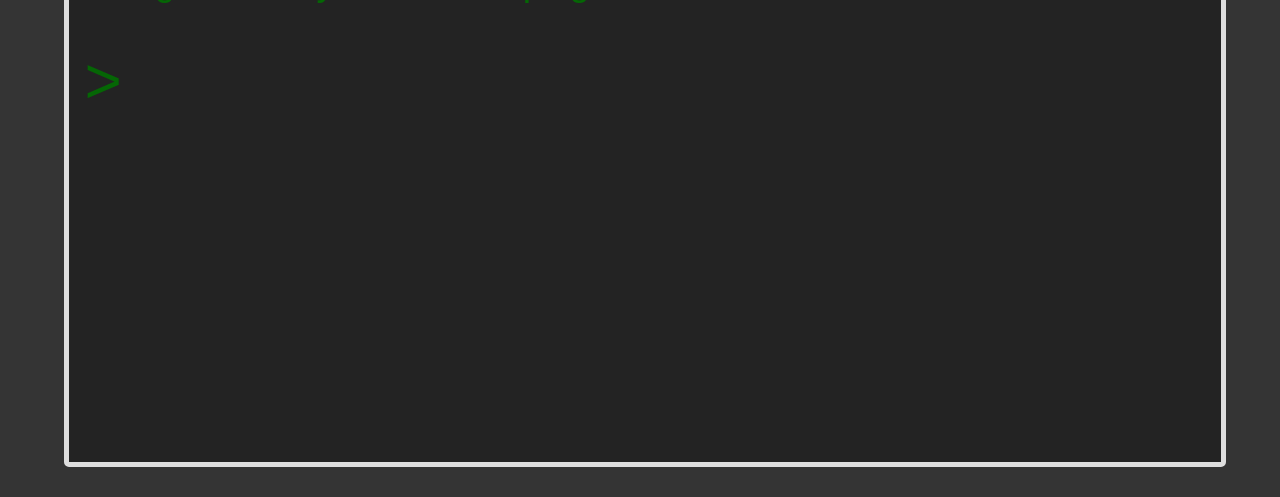
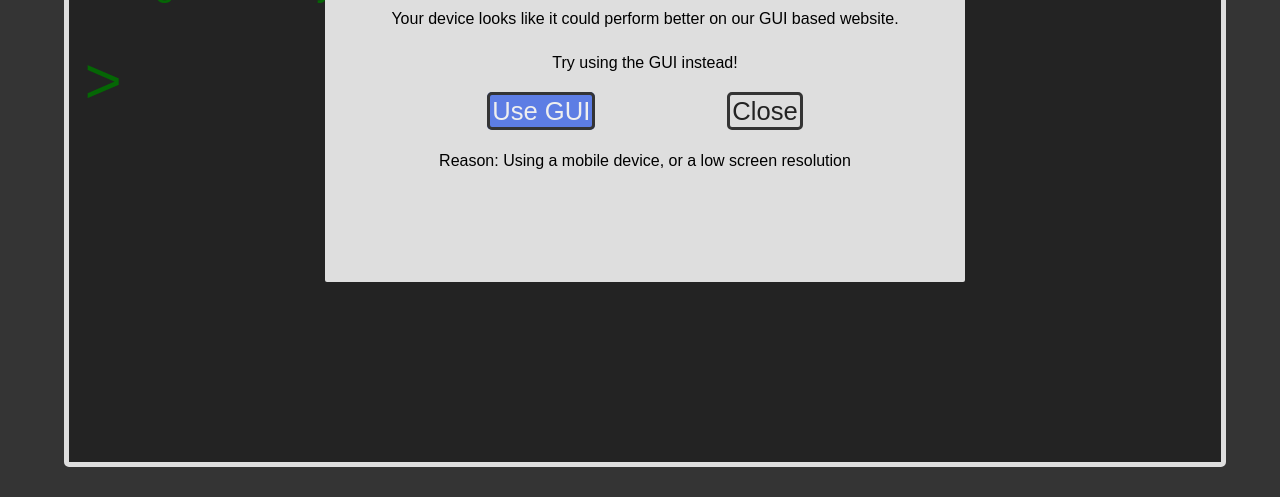
Before and after one commit to JayGgit/JayG-Website, a website: page public/index.html in a window 1280 px wide. Shown: the part 303-800 px from the top of the page. Drawn offline with Linux system fonts and the light colour scheme.

Commit message:
Added a warning for unsupported devices / browsers

```diff
--- a/public/index.html
+++ b/public/index.html
@@ -102,6 +102,43 @@
             font-size: 3vw;
             color: #056605;
         }
+        .warn {
+            position: absolute;
+            top: 50%;
+            left: 50%;
+            transform: translate(-50%, -50%);
+            width: 50vw;
+            height: 45vh;
+            background-color: #dedede;
+            border-width: 3px;
+            border-color: #454545;
+            border-radius: 2px;
+            text-align: center;
+        }
+        .warn > * {
+            font-family: Arial, Helvetica, sans-serif;
+            margin: 2vw;
+        }
+        .warn a {
+            margin-inline: 5vw;
+            text-decoration: none;
+            font-size: 2vw;
+            padding: 2px;
+        }
+        .close {
+            background-color: transparent;
+            border-style: solid;
+            border-color: #343434;
+            color: #232323;
+            border-radius: 5px;
+        }
+        .gui {
+            color: #efefef;
+            background-color: #5d7de4;
+            border-color: #343434;
+            border-style: solid;
+            border-radius: 5px;
+        }
     </style>
 
     <body>
@@ -127,6 +164,15 @@
                 <p class="pretext">> </p>
                 <input type="text" class="text" id="text" autofocus>
                 <p class="caret" id="caret">0</p>
+            </div>
+
+            <div class="warn" id="warngui">
+                <h1>Hey!</h1>
+                <p>Your device looks like it could perform better on our GUI based website.</p>
+                <p>Try using the GUI instead!</p>
+                <a href="gui" class="gui">Use GUI</a>
+                <a class="close" href="javascript:hidewarn()">Close</a>
+                <p id="reason">Reason: Javascript not enabled</p>
             </div>
         </div>
     </body>
@@ -236,5 +282,22 @@
                 }
             }
         });
+        var agent = window.navigator.userAgent.toLowerCase()
+        // Maximum resolution 1440px width, below should redirect to GUI based website
+        if (screen.width < 1440){
+            document.getElementById("reason").innerHTML = "Reason: Using a mobile device, or a low screen resolution"
+        }
+        else if (agent.includes("Safari")) {
+            document.getElementById("reason").innerHTML = "Reason: Using Safari"
+        }
+        else if (window.document.documentMode){ // window.document.documentMode means user is using IE for some reason...
+            document.getElementById("reason").innerHTML = "Reason: Using Internet Explorer. Why?"
+        }
+        else {
+            document.getElementById("warngui").style.display = "none"
+        }
+        function hidewarn(){
+            document.getElementById("warngui").style.display = "none"
+        }
     </script>
 </html>
```
